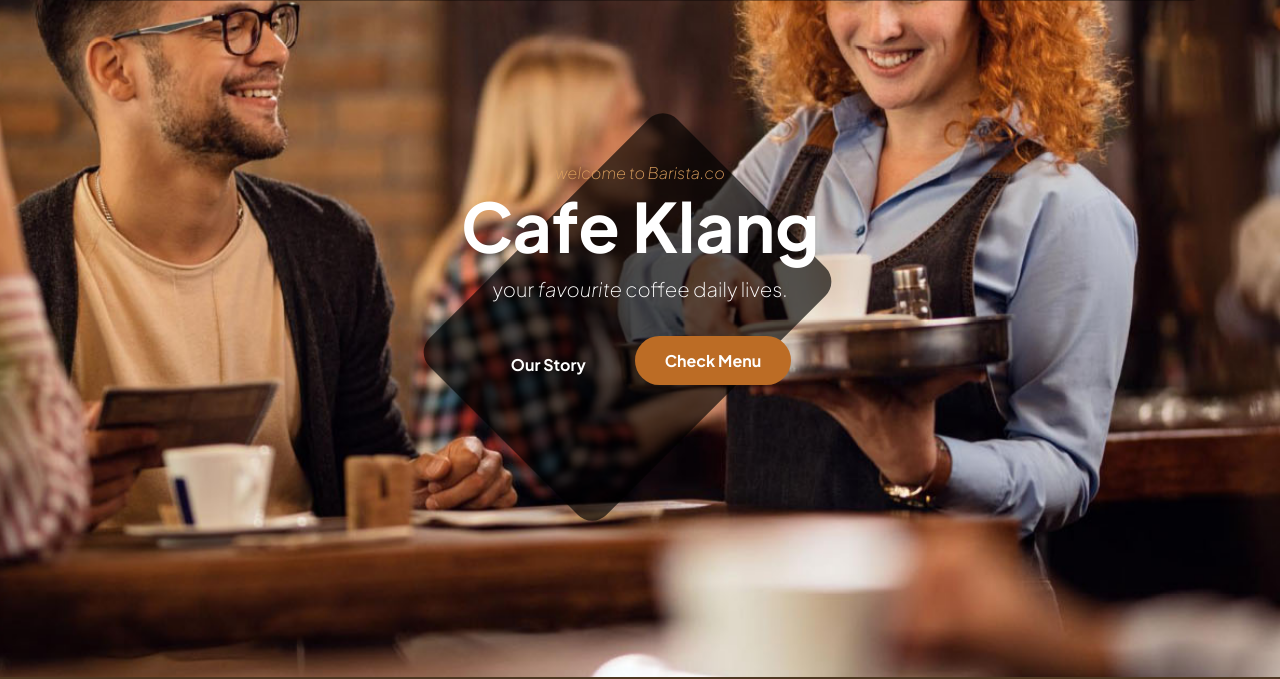
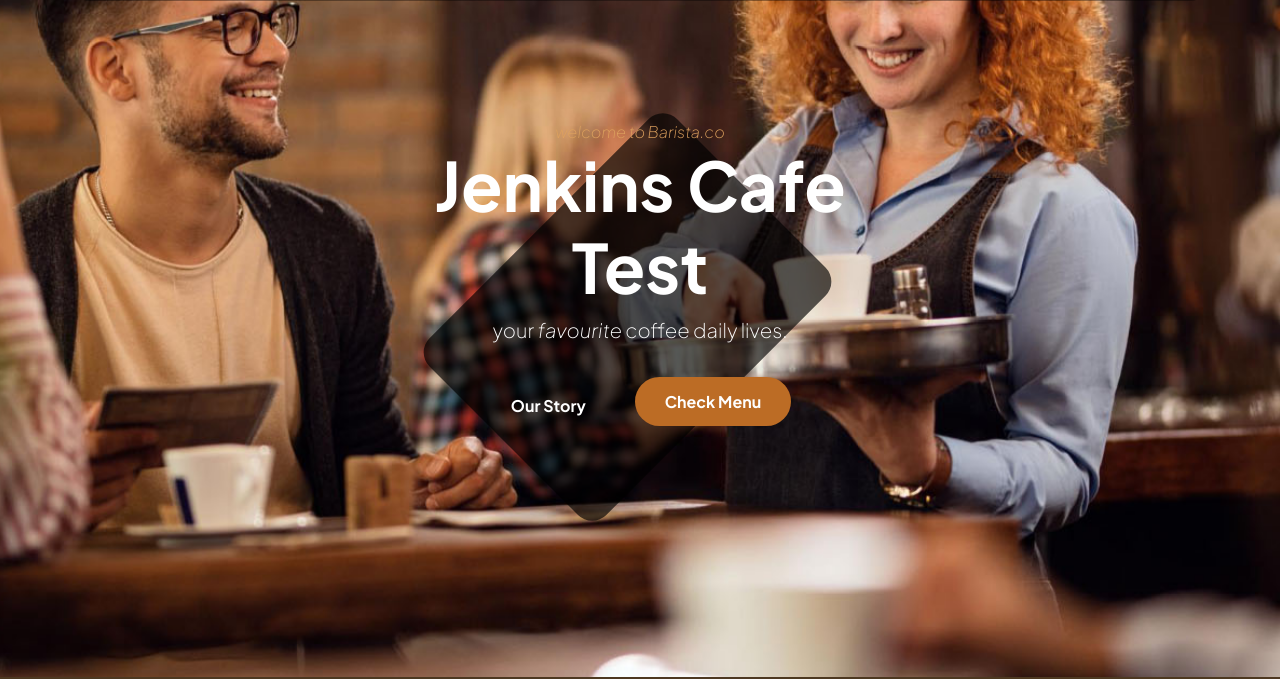
Before and after one commit to Sreeja2331/jenkins, a plain HTML site: page index.html in a window 1280 px wide. Shown: the part 123-802 px from the top of the page. Drawn offline with Linux system fonts and the light colour scheme.

Commit message:
jenkins test

```diff
--- a/index.html
+++ b/index.html
@@ -91,7 +91,7 @@ Bootstrap 5 HTML CSS Template
                             <div class="col-lg-6 col-12 mx-auto">
                                 <em class="small-text">welcome to Barista.co</em>
 
-                                <h1>Cafe Klang</h1>
+                                <h1>Jenkins Cafe Test</h1>
 
                                 <p class="text-white mb-4 pb-lg-2">
                                     your <em>favourite</em> coffee daily lives.
```
